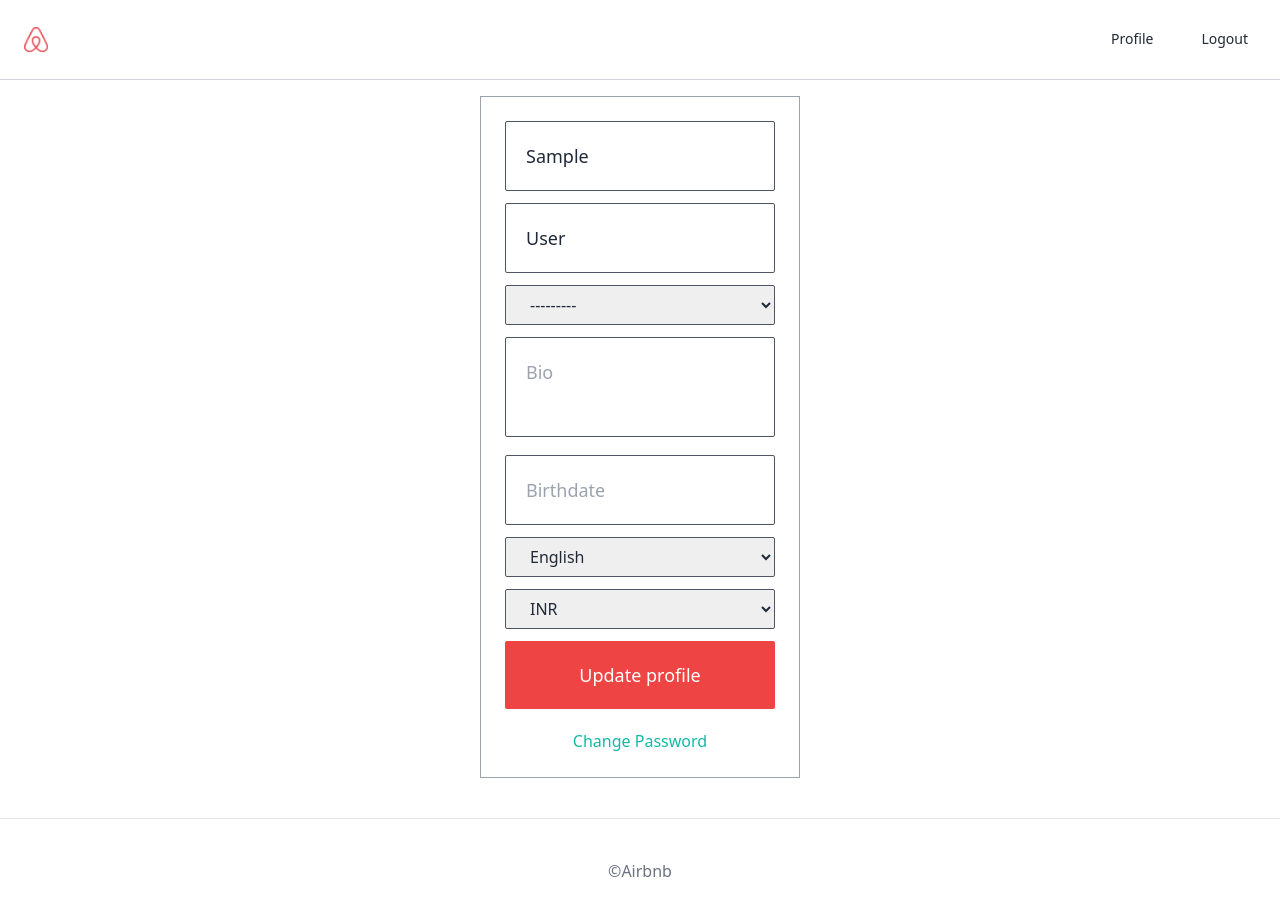
After one commit to irshadkhan2019/airbnb-clone, a Django app: page /users/update-profile/ in a window 1280 px wide. The commit adds this page. Run offline with Django 3.2, Linux system fonts and the light colour scheme; the visitor is signed in with stand-in values (Sample User, id 1).

Commit message:
update user details

```diff
--- a/assets/scss/styles.scss
+++ b/assets/scss/styles.scss
@@ -23,13 +23,29 @@
 }
 
 
-input {
+input,
+textarea {
   @apply rounded-sm py-5 font-light mb-3 text-lg w-full text-left border border-gray-600 px-5;
 
   &:focus {
     @apply outline-none border-teal-500;
   }
 }
+
+
+textarea {
+
+  resize: none;
+  height: 100px;
+}
+
+
+select {
+  @apply rounded-sm border-gray-600 px-5 w-full border mb-3;
+  ;
+  height: 40px;
+}
+
 
 @keyframes messageFadeIn {
   0% {
@@ -72,3 +88,7 @@ input {
     @apply bg-yellow-400;
   }
 }
+
+.btn-link {
+  @apply text-center py-3 rounded-lg font-light text-lg w-full text-white bg-red-500;
+}
--- a/static/css/styles.css
+++ b/static/css/styles.css
@@ -999,7 +1034,8 @@ video {
   font-weight: 300;
 }
 
-input {
+input,
+textarea {
   margin-bottom: 0.75rem;
   width: 100%;
   border-radius: 0.125rem;
@@ -1022,6 +1058,23 @@ input {
     outline: 2px solid transparent;
     outline-offset: 2px;
   }
+}
+
+textarea {
+  resize: none;
+  height: 100px;
+}
+
+select {
+  margin-bottom: 0.75rem;
+  width: 100%;
+  border-radius: 0.125rem;
+  border-width: 1px;
+  --tw-border-opacity: 1;
+  border-color: rgb(75 85 99 / var(--tw-border-opacity));
+  padding-left: 1.25rem;
+  padding-right: 1.25rem;
+  height: 40px;
 }
 
 @keyframes messageFadeIn {
--- a/templates/partials/nav.html
+++ b/templates/partials/nav.html
@@ -1,5 +1,6 @@
 <ul class="flex items-center text-sm font-medium h-full ">
   {% if user.is_authenticated %}
+  <li class="nav_link"><a href="{{user.get_absolute_url}}">Profile</a></li>
   <li class="nav_link"><a href="{% url "users:logout" %}">Logout</a></li>
   {% else %}
   <li class="nav_link"><a href="{% url "users:login" %}">Login</a></li>
--- /dev/null
+++ b/templates/users/update-profile.html
@@ -0,0 +1,23 @@
+{% extends "base.html" %}
+
+{% block page_title %}
+    Update Profile
+{% endblock page_title %}
+
+{% block search-bar %}
+{% endblock search-bar %}
+
+{% block content %}
+
+    <div class="container lg:w-5/12 md:w-1/2 xl:w-1/4 mx-auto my-10 flex flex-col items-center border p-6 border-gray-400">
+
+        {% include 'mixins/auth/auth_form.html' with form=form cta="Update profile" %}
+
+        {% if object.login_method == "email" %}
+            <div class="mt-5">
+                <a href="{% url 'users:password' %}" class="text-teal-500 font-medium">Change Password</a>
+            </div>
+        {% endif %}
+
+    </div>
+{% endblock content %}
--- a/users/models.py
+++ b/users/models.py
@@ -5,6 +5,7 @@ from django.core.mail import send_mail
 from django.conf import settings
 from django.template.loader import render_to_string
 from django.utils.html import strip_tags
+from django.shortcuts import reverse
 
 
 class User(AbstractUser):
@@ -75,3 +76,6 @@ class User(AbstractUser):
             )
             self.save()
         return
+
+    def get_absolute_url(self):
+        return reverse("users:profile", kwargs={"pk": self.pk})
--- a/users/urls.py
+++ b/users/urls.py
@@ -12,4 +12,7 @@ urlpatterns = [
     path(
         "verify/<str:key>/", views.complete_verification, name="complete-verification"
     ),
+    path("<int:pk>/", views.UserProfileView.as_view(), name="profile"),
+    path("update-profile/", views.UpdateUserView.as_view(), name="update"),
+    path("update-password/", views.UpdatePasswordView.as_view(), name="password"),
 ]
--- a/users/views.py
+++ b/users/views.py
@@ -4,7 +4,8 @@ from django.shortcuts import render
 from django.shortcuts import redirect, reverse
 from django.views import View
 from django.urls import reverse_lazy
-from django.views.generic import FormView
+from django.contrib.auth.views import PasswordChangeView
+from django.views.generic import FormView, DetailView, UpdateView
 from django.contrib.auth import authenticate, login, logout
 from django.contrib import messages
 from . import forms, models
@@ -135,3 +136,47 @@ def github_callback(request):
     except GithubException as e:
         messages.error(request, e)
         return redirect(reverse("users:login"))
+
+
+class UserProfileView(DetailView):
+    model = models.User
+    context_object_name = "user_obj"
+
+
+class UpdateUserView(UpdateView):
+    model = models.User
+    template_name = "users/update-profile.html"
+    fields = (
+        "first_name",
+        "last_name",
+        "gender",
+        "bio",
+        "birthdate",
+        "language",
+        "currency",
+    )
+
+    def get_object(self, queryset=None):
+        return self.request.user
+
+    def get_form(self, form_class=None):
+        form = super().get_form(form_class=form_class)
+        form.fields["first_name"].widget.attrs = {"placeholder": "First name"}
+        form.fields["last_name"].widget.attrs = {"placeholder": "Last name"}
+        form.fields["bio"].widget.attrs = {"placeholder": "Bio"}
+        form.fields["birthdate"].widget.attrs = {"placeholder": "Birthdate"}
+        form.fields["first_name"].widget.attrs = {"placeholder": "First name"}
+        return form
+
+
+class UpdatePasswordView(PasswordChangeView):
+    template_name = "users/update-password.html"
+
+    def get_form(self, form_class=None):
+        form = super().get_form(form_class=form_class)
+        form.fields["old_password"].widget.attrs = {"placeholder": "Current password"}
+        form.fields["new_password1"].widget.attrs = {"placeholder": "New password"}
+        form.fields["new_password2"].widget.attrs = {
+            "placeholder": "Confirm new password"
+        }
+        return form
```
Also changed, not shown: other parts of static/css/styles.css (+50 -0 lines), templates/mixins/user_avatar.html (added, +7 -0 lines), templates/users/update-password.html (added, +17 -0 lines), templates/users/user_detail.html (added, +41 -0 lines).
